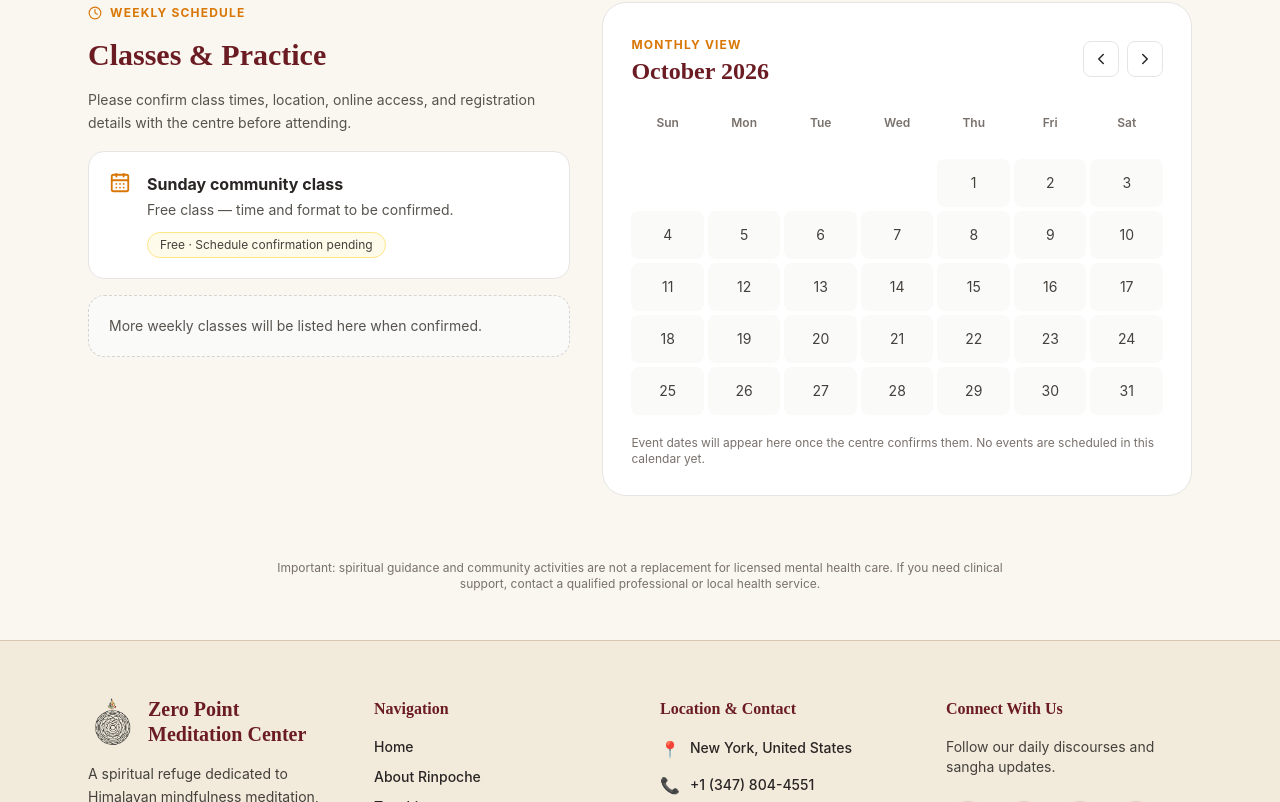
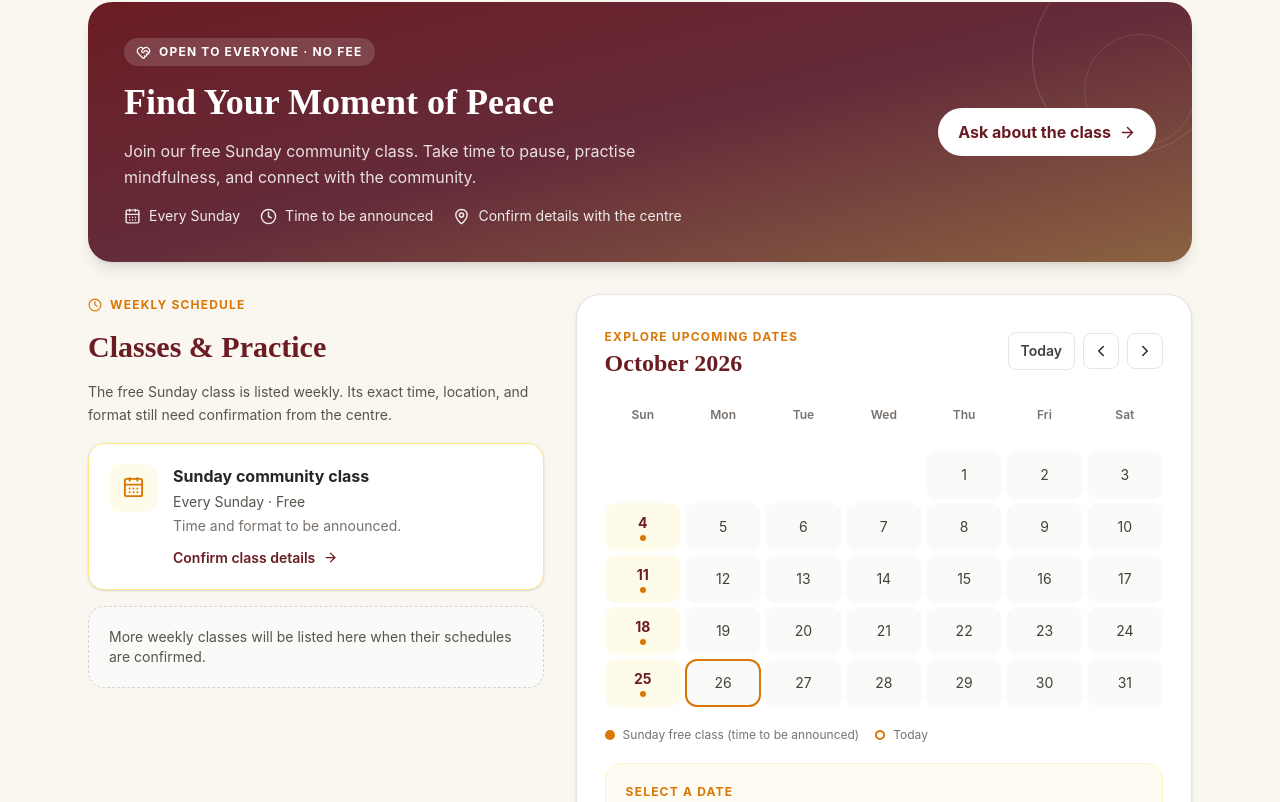
Before and after one commit to sherpaten/Zero-Point-Meditation-Center, a React (Vite) app in the folder zero-point-meditation/: page /services in a window 1280 px wide. Shown: the part 1638-2440 px from the top of the page. Built offline with nearby package versions, Linux system fonts and the light colour scheme.

Commit message:
Make Services calendar interactive and highlight free Sunday class

```diff
--- a/zero-point-meditation/src/pages/Services.jsx
+++ b/zero-point-meditation/src/pages/Services.jsx
@@ -1,18 +1,75 @@
 import React, { useMemo, useState } from 'react';
 import { motion } from 'framer-motion';
-import { CalendarDays, HeartHandshake, Flower2, BookOpen, Sparkles, Users, Clock, ChevronLeft, ChevronRight, HandHeart } from 'lucide-react';
+import { CalendarDays, HeartHandshake, Flower2, BookOpen, Sparkles, Users, Clock, ChevronLeft, ChevronRight, HandHeart, MapPin, CalendarPlus, ArrowRight } from 'lucide-react';
 import gegyeYongyalRinpoche from "../assets/Teams/Gegye Yongyal Rinpoche's.png";
 
 const monthNames = ['January','February','March','April','May','June','July','August','September','October','November','December'];
+const weekDays = ['Sun','Mon','Tue','Wed','Thu','Fri','Sat'];
+
+function dateKey(year, month, day) {
+  return `${year}-${String(month + 1).padStart(2, '0')}-${String(day).padStart(2, '0')}`;
+}
+
+function makeCalendarInvite(date, title) {
+  const datePart = date.replaceAll('-', '');
+  const calendar = [
+    'BEGIN:VCALENDAR',
+    'VERSION:2.0',
+    'PRODID:-//Zero Point Meditation Center//Events//EN',
+    'CALSCALE:GREGORIAN',
+    'BEGIN:VEVENT',
+    `UID:${datePart}-sunday-class@zeropointmeditationcenter.org`,
+    `DTSTAMP:${new Date().toISOString().replace(/[-:]/g, '').replace(/\\.\\d{3}/, '')}`,
+    `DTSTART;VALUE=DATE:${datePart}`,
+    `DTEND;VALUE=DATE:${datePart}`,
+    `SUMMARY:${title}`,
+    'DESCRIPTION:Free Sunday community class. Please contact Zero Point Meditation Center to confirm the time and format before attending.',
+    'END:VEVENT',
+    'END:VCALENDAR',
+  ].join('\\r\\n');
+  const blob = new Blob([calendar], { type: 'text/calendar;charset=utf-8' });
+  const url = URL.createObjectURL(blob);
+  const link = document.createElement('a');
+  link.href = url;
+  link.download = `zero-point-sunday-class-${date}.ics`;
+  document.body.appendChild(link);
+  link.click();
+  link.remove();
+  URL.revokeObjectURL(url);
+}
+
 export default function Services() {
   const [monthOffset, setMonthOffset] = useState(0);
+  const [selectedDate, setSelectedDate] = useState(null);
   const current = new Date();
+  current.setHours(0, 0, 0, 0);
   const displayed = new Date(current.getFullYear(), current.getMonth() + monthOffset, 1);
+  const year = displayed.getFullYear();
+  const month = displayed.getMonth();
+  const todayKey = dateKey(current.getFullYear(), current.getMonth(), current.getDate());
   const calendarCells = useMemo(() => {
-    const firstDay = new Date(displayed.getFullYear(), displayed.getMonth(), 1).getDay();
-    const days = new Date(displayed.getFullYear(), displayed.getMonth() + 1, 0).getDate();
+    const firstDay = new Date(year, month, 1).getDay();
+    const days = new Date(year, month + 1, 0).getDate();
     return [...Array(firstDay).fill(null), ...Array.from({ length: days }, (_, i) => i + 1)];
-  }, [displayed.getFullYear(), displayed.getMonth()]);
+  }, [year, month]);
+
+  const sundayEvents = useMemo(() => {
+    const days = new Date(year, month + 1, 0).getDate();
+    return Array.from({ length: days }, (_, i) => i + 1)
+      .filter(day => new Date(year, month, day).getDay() === 0)
+      .map(day => ({ day, date: dateKey(year, month, day), title: 'Free Sunday community class', time: 'Time to be announced', details: 'A free weekly community class. Please contact the centre to confirm the time, location, and format before attending.' }));
+  }, [year, month]);
+
+  const selectedEvent = selectedDate ? sundayEvents.find(event => event.date === selectedDate) : null;
+  const firstUpcomingSunday = useMemo(() => {
+    const start = new Date(current);
+    for (let i = 0; i < 14; i += 1) {
+      const candidate = new Date(start);
+      candidate.setDate(start.getDate() + i);
+      if (candidate.getDay() === 0) return dateKey(candidate.getFullYear(), candidate.getMonth(), candidate.getDate());
+    }
+    return todayKey;
+  }, [todayKey]);
 
   return (
     <div className="max-w-6xl mx-auto px-6 py-12 space-y-16">
@@ -38,7 +95,6 @@ export default function Services() {
         </article>)}
       </section>
 
-
       <section className="space-y-6">
         <div className="text-center max-w-2xl mx-auto space-y-3">
           <span className="inline-flex items-center gap-2 text-buddhist-gold font-bold text-xs uppercase tracking-widest"><HandHeart size={14}/> Meet your service providers</span>
@@ -60,16 +116,74 @@ export default function Services() {
         </div>
       </section>
 
-      <section className="grid lg:grid-cols-[0.9fr_1.1fr] gap-8 items-start">
-        <div className="space-y-4"><span className="inline-flex items-center gap-2 text-buddhist-gold font-bold text-xs uppercase tracking-widest"><Clock size={14}/> Weekly schedule</span><h2 className="font-serif text-3xl font-bold text-buddhist-burgundy">Classes & Practice</h2><p className="text-stone-600 text-sm leading-relaxed">Please confirm class times, location, online access, and registration details with the centre before attending.</p>
-          <div className="rounded-2xl bg-white border border-stone-200 p-5"><div className="flex items-start gap-4"><CalendarDays className="text-buddhist-gold shrink-0" size={22}/><div><h3 className="font-bold text-stone-800">Sunday community class</h3><p className="text-sm text-stone-600 mt-1">Free class — time and format to be confirmed.</p><span className="inline-block mt-3 text-xs rounded-full bg-amber-50 border border-amber-200 px-3 py-1 text-stone-700">Free · Schedule confirmation pending</span></div></div></div>
-          <div className="rounded-2xl bg-stone-50 border border-dashed border-stone-300 p-5 text-sm text-stone-600">More weekly classes will be listed here when confirmed.</div>
-        </div>
-        <div className="rounded-3xl bg-white border border-stone-200 p-5 sm:p-7 space-y-5">
-          <div className="flex items-center justify-between gap-3"><div><span className="text-buddhist-gold font-bold text-xs uppercase tracking-widest">Monthly view</span><h2 className="font-serif text-2xl font-bold text-buddhist-burgundy">{monthNames[displayed.getMonth()]} {displayed.getFullYear()}</h2></div><div className="flex gap-2"><button aria-label="Previous month" onClick={() => setMonthOffset(v => v - 1)} className="p-2 rounded-lg border border-stone-200 hover:bg-amber-50"><ChevronLeft size={18}/></button><button aria-label="Next month" onClick={() => setMonthOffset(v => v + 1)} className="p-2 rounded-lg border border-stone-200 hover:bg-amber-50"><ChevronRight size={18}/></button></div></div>
-          <div className="grid grid-cols-7 gap-1 text-center text-xs font-semibold text-stone-500">{['Sun','Mon','Tue','Wed','Thu','Fri','Sat'].map(day => <div key={day} className="py-2">{day}</div>)}</div>
-          <div className="grid grid-cols-7 gap-1">{calendarCells.map((day, i) => <div key={i} className={`min-h-10 sm:min-h-12 rounded-lg flex items-center justify-center text-sm ${day ? 'bg-stone-50 text-stone-700' : ''}`}>{day || ''}</div>)}</div>
-          <p className="text-xs text-stone-500">Event dates will appear here once the centre confirms them. No events are scheduled in this calendar yet.</p>
+      <section className="space-y-8">
+        <motion.div initial={{ opacity: 0, y: 14 }} whileInView={{ opacity: 1, y: 0 }} viewport={{ once: true }} className="relative overflow-hidden rounded-3xl bg-gradient-to-br from-buddhist-burgundy via-[#642b39] to-[#8b6340] p-6 sm:p-9 text-white shadow-lg">
+          <div className="absolute -right-8 -top-10 h-48 w-48 rounded-full border border-white/15" aria-hidden="true"/>
+          <div className="absolute -right-1 top-8 h-28 w-28 rounded-full border border-white/10" aria-hidden="true"/>
+          <div className="relative grid gap-6 md:grid-cols-[1fr_auto] md:items-center">
+            <div className="space-y-4 max-w-2xl">
+              <span className="inline-flex items-center gap-2 rounded-full bg-white/15 px-3 py-1.5 text-xs font-bold uppercase tracking-widest"><HeartHandshake size={15}/> Open to everyone · No fee</span>
+              <h2 className="font-serif text-3xl sm:text-4xl font-bold">Find Your Moment of Peace</h2>
+              <p className="max-w-xl leading-relaxed text-white/85">Join our free Sunday community class. Take time to pause, practise mindfulness, and connect with the community.</p>
+              <div className="flex flex-wrap gap-x-5 gap-y-2 text-sm text-white/90">
+                <span className="inline-flex items-center gap-2"><CalendarDays size={17}/> Every Sunday</span>
+                <span className="inline-flex items-center gap-2"><Clock size={17}/> Time to be announced</span>
+                <span className="inline-flex items-center gap-2"><MapPin size={17}/> Confirm details with the centre</span>
+              </div>
+            </div>
+            <a href="/contact" className="inline-flex w-fit items-center justify-center gap-2 rounded-full bg-white px-5 py-3 font-bold text-buddhist-burgundy transition hover:bg-amber-50">Ask about the class <ArrowRight size={17}/></a>
+          </div>
+        </motion.div>
+
+        <div className="grid lg:grid-cols-[0.85fr_1.15fr] gap-8 items-start">
+          <div className="space-y-4">
+            <span className="inline-flex items-center gap-2 text-buddhist-gold font-bold text-xs uppercase tracking-widest"><Clock size={14}/> Weekly schedule</span>
+            <h2 className="font-serif text-3xl font-bold text-buddhist-burgundy">Classes & Practice</h2>
+            <p className="text-stone-600 text-sm leading-relaxed">The free Sunday class is listed weekly. Its exact time, location, and format still need confirmation from the centre.</p>
+            <div className="rounded-2xl bg-white border border-amber-200 p-5 shadow-sm">
+              <div className="flex items-start gap-4">
+                <div className="flex h-12 w-12 shrink-0 items-center justify-center rounded-xl bg-amber-50 text-buddhist-gold"><CalendarDays size={23}/></div>
+                <div className="min-w-0">
+                  <h3 className="font-bold text-stone-800">Sunday community class</h3>
+                  <p className="text-sm text-stone-600 mt-1">Every Sunday · Free</p>
+                  <p className="text-sm text-stone-500 mt-1">Time and format to be announced.</p>
+                  <a href="/contact" className="inline-flex mt-3 items-center gap-2 text-sm font-semibold text-buddhist-burgundy hover:underline">Confirm class details <ArrowRight size={15}/></a>
+                </div>
+              </div>
+            </div>
+            <div className="rounded-2xl bg-stone-50 border border-dashed border-stone-300 p-5 text-sm text-stone-600">More weekly classes will be listed here when their schedules are confirmed.</div>
+          </div>
+
+          <div className="rounded-3xl bg-white border border-stone-200 p-5 sm:p-7 space-y-5 shadow-sm">
+            <div className="flex flex-wrap items-center justify-between gap-3">
+              <div><span className="text-buddhist-gold font-bold text-xs uppercase tracking-widest">Explore upcoming dates</span><h2 className="font-serif text-2xl font-bold text-buddhist-burgundy">{monthNames[month]} {year}</h2></div>
+              <div className="flex items-center gap-2">
+                <button onClick={() => { setMonthOffset(0); setSelectedDate(null); }} className="rounded-lg border border-stone-200 px-3 py-2 text-sm font-semibold text-stone-700 hover:bg-amber-50">Today</button>
+                <button aria-label="Previous month" onClick={() => { setMonthOffset(v => v - 1); setSelectedDate(null); }} className="p-2 rounded-lg border border-stone-200 hover:bg-amber-50"><ChevronLeft size={18}/></button>
+                <button aria-label="Next month" onClick={() => { setMonthOffset(v => v + 1); setSelectedDate(null); }} className="p-2 rounded-lg border border-stone-200 hover:bg-amber-50"><ChevronRight size={18}/></button>
+              </div>
+            </div>
+            <div className="grid grid-cols-7 gap-1 text-center text-xs font-semibold text-stone-500">{weekDays.map(day => <div key={day} className="py-2">{day}</div>)}</div>
+            <div className="grid grid-cols-7 gap-1">
+              {calendarCells.map((day, i) => {
+                if (!day) return <div key={`blank-${i}`} className="min-h-11 sm:min-h-12" aria-hidden="true"/>;
+                const key = dateKey(year, month, day);
+                const isSunday = new Date(year, month, day).getDay() === 0;
+                const isToday = key === todayKey;
+                const isSelected = key === selectedDate;
+                return <button key={key} type="button" onClick={() => setSelectedDate(key)} aria-pressed={isSelected} aria-label={`${monthNames[month]} ${day}${isSunday ? ', free Sunday community class, time to be announced' : ''}`} className={`relative flex min-h-11 sm:min-h-12 flex-col items-center justify-center rounded-xl text-sm transition focus:outline-none focus:ring-2 focus:ring-buddhist-gold ${isSelected ? 'bg-buddhist-burgundy text-white' : isSunday ? 'bg-amber-50 font-bold text-buddhist-burgundy hover:bg-amber-100' : 'bg-stone-50 text-stone-700 hover:bg-stone-100'} ${isToday && !isSelected ? 'ring-2 ring-buddhist-gold ring-inset' : ''}`}>
+                  {day}{isSunday && <span className={`mt-0.5 h-1.5 w-1.5 rounded-full ${isSelected ? 'bg-white' : 'bg-buddhist-gold'}`} aria-hidden="true"/>}
+                </button>;
+              })}
+            </div>
+            <div className="flex flex-wrap items-center gap-4 text-xs text-stone-500"><span className="inline-flex items-center gap-2"><span className="h-2.5 w-2.5 rounded-full bg-buddhist-gold"/> Sunday free class (time to be announced)</span><span className="inline-flex items-center gap-2"><span className="h-2.5 w-2.5 rounded-full border-2 border-buddhist-gold"/> Today</span></div>
+            <div className="rounded-2xl border border-amber-100 bg-amber-50/60 p-4 sm:p-5" aria-live="polite">
+              {selectedDate ? (
+                selectedEvent ? <div className="space-y-3"><p className="text-xs font-bold uppercase tracking-widest text-buddhist-gold">Selected date · {new Date(year, month, selectedEvent.day).toLocaleDateString(undefined, { weekday: 'long', month: 'long', day: 'numeric', year: 'numeric' })}</p><h3 className="font-serif text-xl font-bold text-buddhist-burgundy">{selectedEvent.title}</h3><p className="text-sm text-stone-600">{selectedEvent.details}</p><div className="flex flex-wrap gap-2"><button onClick={() => makeCalendarInvite(selectedEvent.date, selectedEvent.title)} className="inline-flex items-center gap-2 rounded-full bg-buddhist-burgundy px-4 py-2.5 text-sm font-semibold text-white hover:opacity-90"><CalendarPlus size={16}/> Add to my calendar</button><a href="/contact" className="inline-flex items-center gap-2 rounded-full border border-stone-300 bg-white px-4 py-2.5 text-sm font-semibold text-stone-700 hover:bg-stone-50">Ask about this class</a></div></div> : <div className="space-y-2"><p className="text-xs font-bold uppercase tracking-widest text-stone-500">Selected date</p><h3 className="font-serif text-lg font-bold text-buddhist-burgundy">{new Date(year, month, Number(selectedDate.slice(-2))).toLocaleDateString(undefined, { weekday: 'long', month: 'long', day: 'numeric', year: 'numeric' })}</h3><p className="text-sm text-stone-600">No event is currently listed for this date. Please check back for confirmed events.</p></div>
+              ) : <div className="space-y-2"><p className="text-xs font-bold uppercase tracking-widest text-buddhist-gold">Select a date</p><h3 className="font-serif text-lg font-bold text-buddhist-burgundy">See what's happening</h3><p className="text-sm text-stone-600">Choose a date to view its event details. Sundays are highlighted for the free weekly class; its time and format are awaiting confirmation.</p><p className="text-xs text-stone-500">Next upcoming Sunday: {new Date(firstUpcomingSunday + 'T12:00:00').toLocaleDateString(undefined, { month: 'long', day: 'numeric', year: 'numeric' })}.</p></div>}
+            </div>
+            <p className="text-xs text-stone-500">Only the recurring free Sunday class is shown for now. Other events will be added when the centre confirms their dates and details.</p>
+          </div>
         </div>
       </section>
       <p className="text-xs text-stone-500 text-center max-w-3xl mx-auto">Important: spiritual guidance and community activities are not a replacement for licensed mental health care. If you need clinical support, contact a qualified professional or local health service.</p>
```
